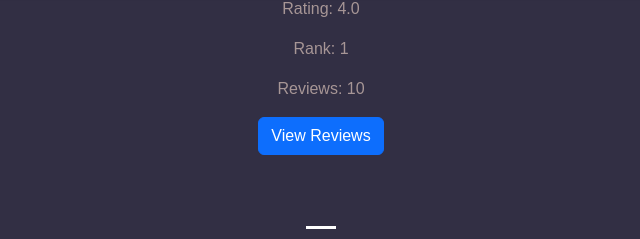
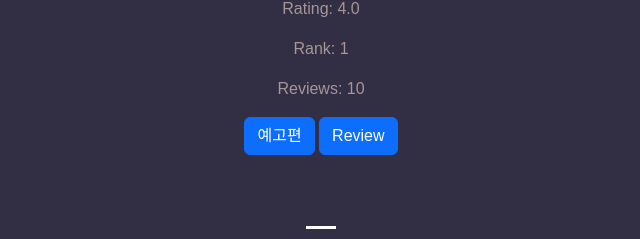
Before and after one commit to junhyuk000/PopcornAPP, a Flask app: page / in a window 1280 px wide. Shown: the part 802-1041 px from the top of the page, without its empty margins (319-959 px from the left). Run offline with Flask 3, Linux system fonts and the light colour scheme; tables that the repository leaves empty hold one stand-in row (values such as "Sample post"); grey boxes marked "Sample" are stand-in pictures; parts of the project's set-up code (start-up, migrations or seed data) failed here and were passed over; some web fonts are replaced.

Commit message:
예고편편

```diff
--- a/templates/movie_movies.html
+++ b/templates/movie_movies.html
@@ -44,11 +44,12 @@
 
                 <!-- 텍스트 (이미지 아래) -->
                 <div class="text-center mt-3">
-                    <h5>{{ movie.title }}</h5>
+                    <h5 style="color: white;">{{ movie.title }}</h5>
                     <p>Rating: {{movie.rating}}</p>
                     <p>Rank: {{ movie.rank }}</p>
                     <p>Reviews: {{movie.reviews}}</p>
-                    <a href="/reviews/{{ movie.title }}" class="btn btn-primary">View Reviews</a>
+                    <a href="/movie_youtube/{{ movie.title }}" class="btn btn-primary">예고편</a>
+                    <a href="/reviews/{{ movie.title }}" class="btn btn-primary">Review</a>
                 </div>
             </div>
             {% endfor %}
```
